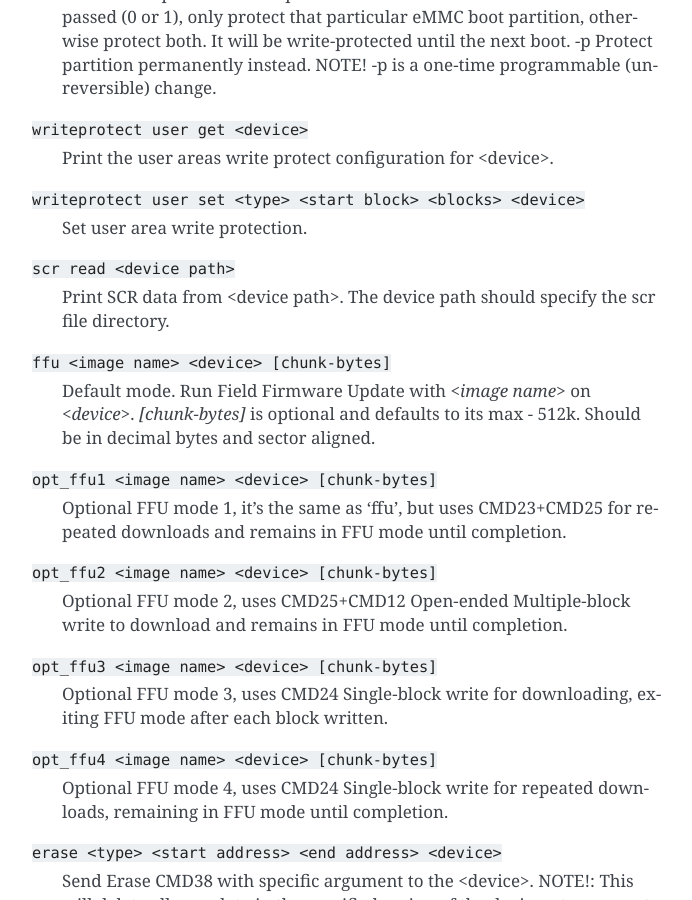
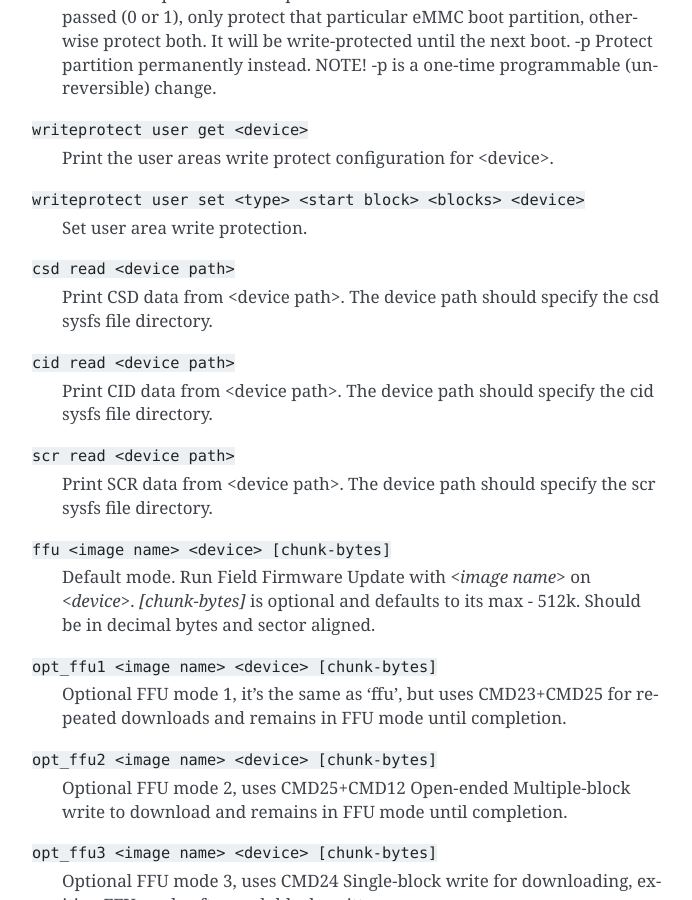
Before and after one commit to mhei/mmc-utils, a Sphinx documentation site: the page built from docs/HOWTO.rst, in a window 1280 px wide and 900 px high, scrolled down 722 px. Shown: the whole window, without its empty margins (418-1110 px from the left). Built offline with Sphinx 7.4.7, drawn with Linux system fonts in a browser that asks for light colours.

Commit message:
mmc-utils: lsmmc: Update HOWTO to include CSD and CID read commands
This commit updates the HOWTO documentation to include instructions for
reading CSD and CID data from a specified device path. While at it,
further clarify the description to specify that the path is of the sysfs
file directory.

Signed-off-by: Avri Altman <avri.altman@sandisk.com>
Link: https://lore.kernel.org/r/20250310055231.304728-5-avri.altman@sandisk.com
Signed-off-by: Ulf Hansson <ulf.hansson@linaro.org>

```diff
--- a/docs/HOWTO.rst
+++ b/docs/HOWTO.rst
@@ -34,8 +34,14 @@ Running mmc-utils
     ``writeprotect user set <type> <start block> <blocks> <device>``
         Set user area write protection.
 
+    ``csd read <device path>``
+        Print CSD data from <device path>. The device path should specify the csd sysfs file directory.
+
+    ``cid read <device path>``
+        Print CID data from <device path>. The device path should specify the cid sysfs file directory.
+
     ``scr read <device path>``
-        Print SCR data from <device path>. The device path should specify the scr file directory.
+        Print SCR data from <device path>. The device path should specify the scr sysfs file directory.
 
     ``ffu <image name> <device> [chunk-bytes]``
       Default mode.  Run Field Firmware Update with `<image name>` on `<device>`. `[chunk-bytes]` is optional and defaults to its max - 512k. Should be in decimal bytes and sector aligned.
```
